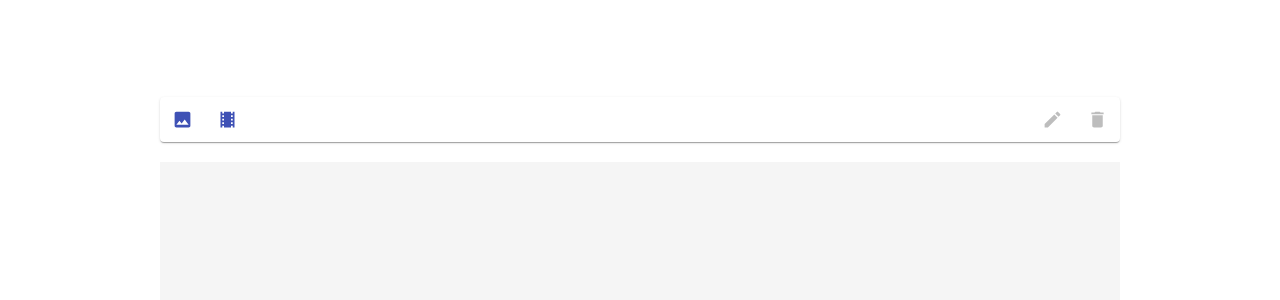
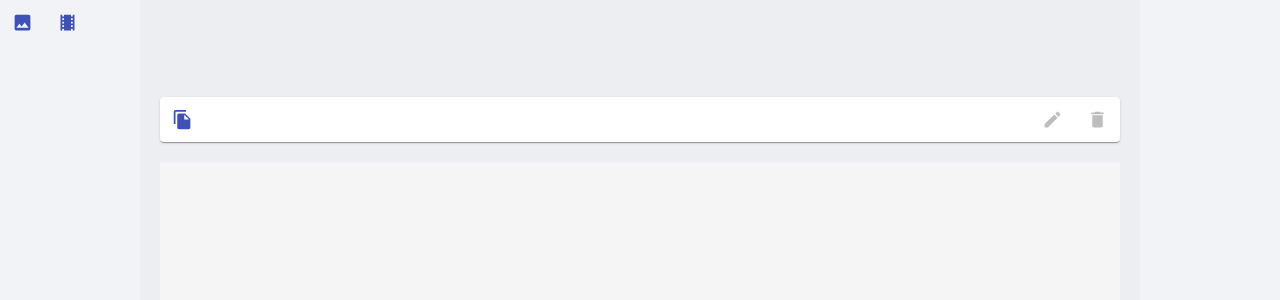
Before and after one commit to MuJungHo/web-signage, a React app: page / in a window 1280 px wide. Shown: the top 300 px of the page. Built offline with nearby package versions, Linux system fonts and the light colour scheme.

Commit message:
工具列與控制面板切版

```diff
--- a/src/Editor.js
+++ b/src/Editor.js
@@ -1,14 +1,39 @@
 import React from 'react'
 import Board from './components/Board'
 import ActionBar from './components/ActionBar'
+import ToolBar from './components/ToolBar'
+import ControlPanel from './components/ControlPanel'
+import moment from 'moment'
 
 export default () => {
-
   const [layers, setLayers] = React.useState([])
   const [activeLayer, setActiveLayer] = React.useState({})
+  const handleAddLayer = type => {
+    setLayers([
+      ...layers,
+      {
+        id: moment().unix(),
+        width: 100,
+        height: 100,
+        top: 0,
+        left: 0,
+        data: {
+          type,
+          id: 0
+        }
+      }])
+  }
   return (
-    <div style={{ width: '100%', height: '100vh', display: 'flex', alignItems: 'center', justifyContent: 'center' }}>
-      <div style={{ width: 960 }}>
+    <div style={{
+      width: '100%',
+      height: '100vh',
+      display: 'flex',
+      alignItems: 'center',
+      justifyContent: 'center',
+      backgroundColor: 'rgba(74,91,117,.1)'
+    }}>
+      <ToolBar addLayer={handleAddLayer}/>
+      <div style={{ width: 1000, padding: 20 }}>
         <ActionBar
           layers={layers}
           setLayers={setLayers}
@@ -22,6 +47,7 @@ export default () => {
           setActiveLayer={setActiveLayer}
         />
       </div>
+      <ControlPanel />
     </div>
   )
 }
--- a/src/components/ActionBar.js
+++ b/src/components/ActionBar.js
@@ -1,44 +1,15 @@
 import React from 'react'
 import { IconButton, Paper } from '@material-ui/core'
-import ImageIcon from '@material-ui/icons/Image';
-import TheatersIcon from '@material-ui/icons/Theaters';
 import Editcon from '@material-ui/icons/Edit';
 import DeleteIcon from '@material-ui/icons/Delete';
+import FileCopyIcon from '@material-ui/icons/FileCopy';
 import moment from 'moment'
 export default ({ layers, setLayers, activeLayer, setActiveLayer }) => {
   return (
     <Paper>
       <IconButton color="primary" component="span"
-        onClick={() => setLayers([
-          ...layers,
-          {
-            id: moment().unix(),
-            width: 100,
-            height: 100,
-            top: 0,
-            left: 0,
-            data: {
-              type: 'image',
-              id: 0
-            }
-          }])}>
-        <ImageIcon />
-      </IconButton>
-      <IconButton color="primary" component="span"
-        onClick={() => setLayers([
-          ...layers,
-          {
-            id: moment().unix(),
-            width: 100,
-            height: 100,
-            top: 0,
-            left: 0,
-            data: {
-              type: 'video',
-              id: 0
-            }
-          }])}>
-        <TheatersIcon />
+        onClick={() => {}}>
+        <FileCopyIcon />
       </IconButton>
       <IconButton color="primary" component="span"
         disabled={!activeLayer.id}
--- /dev/null
+++ b/src/components/ControlPanel.js
@@ -0,0 +1,11 @@
+import React from 'react'
+
+export default () => {
+  return (
+    <div style={{
+      flex: 1,
+      height: '100vh',
+      backgroundColor: '#f1f3f7'
+    }}></div>
+  )
+}
--- /dev/null
+++ b/src/components/ToolBar.js
@@ -0,0 +1,23 @@
+import React from 'react'
+import { IconButton } from '@material-ui/core'
+import ImageIcon from '@material-ui/icons/Image';
+import TheatersIcon from '@material-ui/icons/Theaters';
+export default props => {
+  const { addLayer } = props
+  return (
+    <div style={{
+      flex: 1,
+      height: '100vh',
+      backgroundColor: '#f1f3f7'
+    }}>
+      <IconButton color="primary" component="span"
+        onClick={() => addLayer('image')}>
+        <ImageIcon />
+      </IconButton>
+      <IconButton color="primary" component="span"
+        onClick={() => addLayer('video')}>
+        <TheatersIcon />
+      </IconButton>
+    </div>
+  )
+}
```
